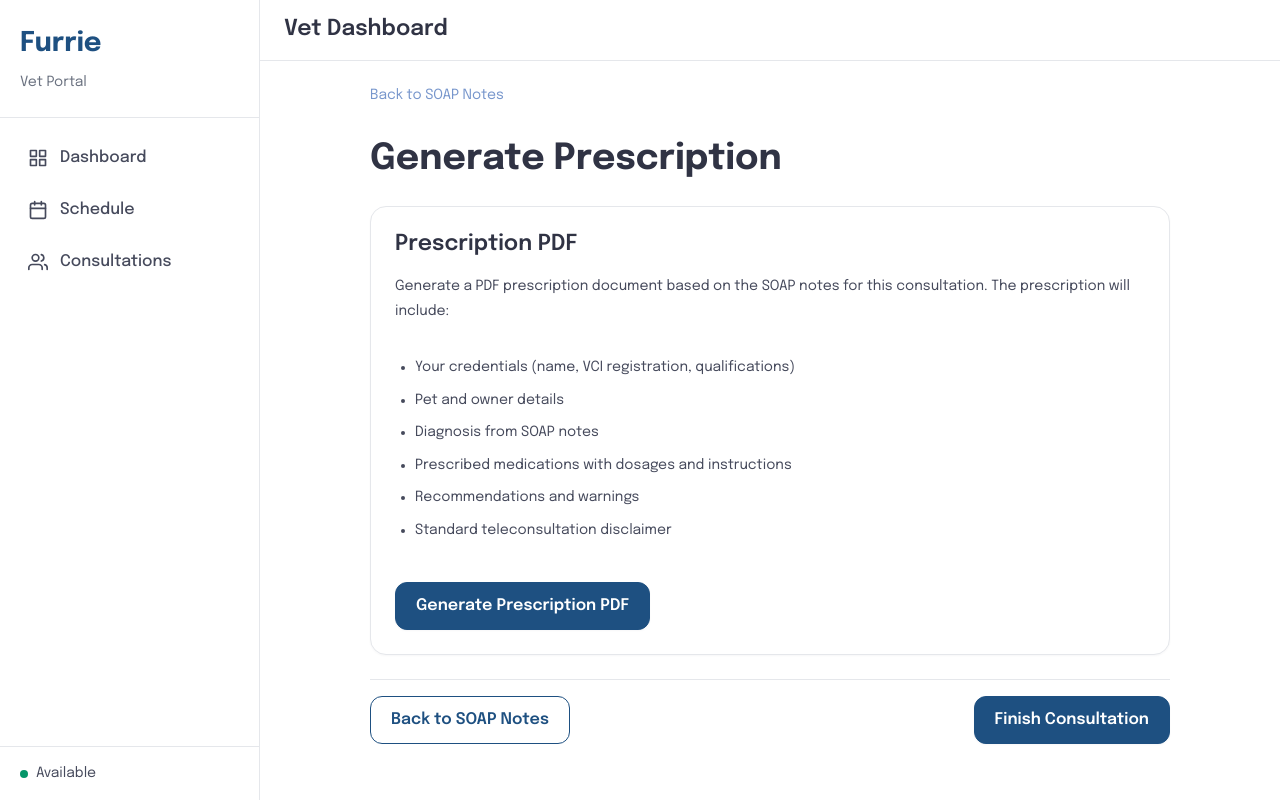
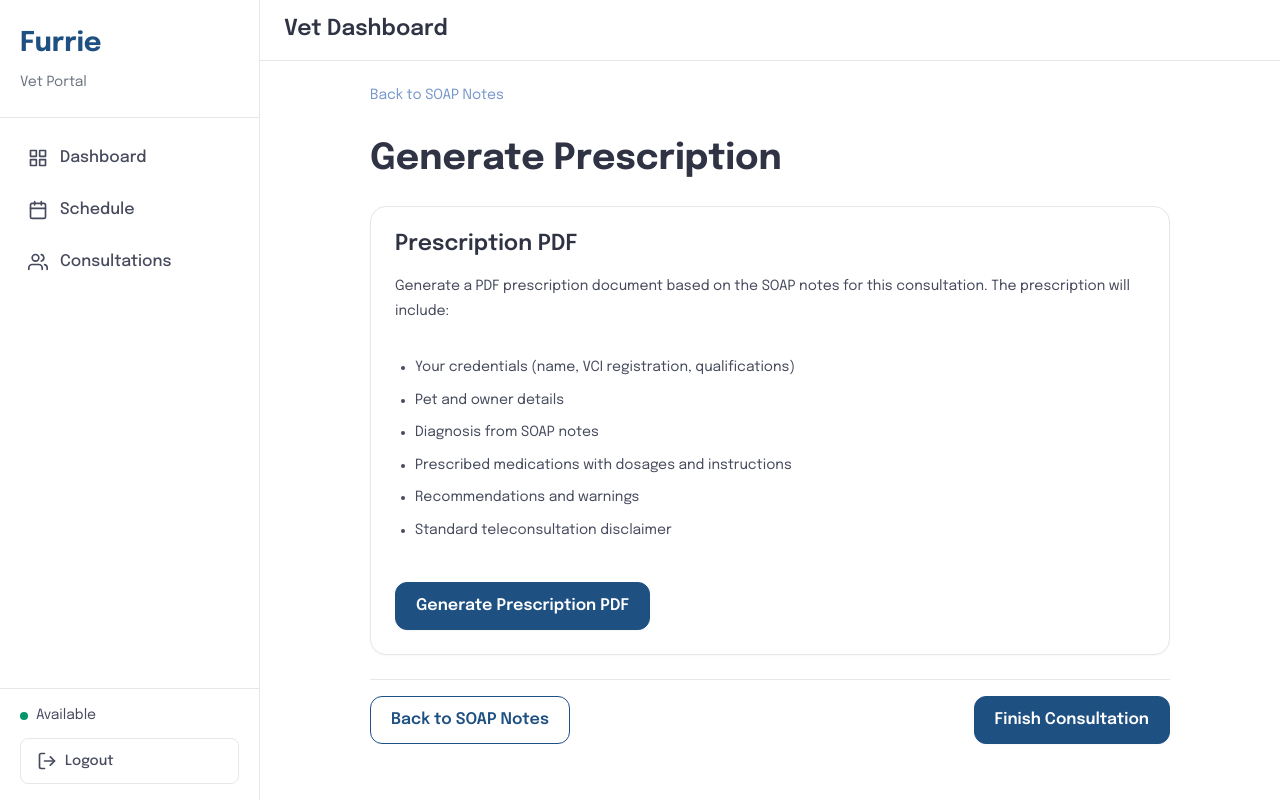
Before and after one commit to gerrardelliot83-create/furrie, a Next.js app: page /vet-portal/consultations/1/prescription in a window 1280 px wide. Built offline with nearby package versions, Linux system fonts and the light colour scheme; no server answers.

Commit message:
Adding logout functionality to vet portal. Finalizing vet login issues

```diff
--- a/src/components/layouts/VetLayout/VetLayout.module.css
+++ b/src/components/layouts/VetLayout/VetLayout.module.css
@@ -97,6 +97,34 @@
   background-color: var(--color-success);
 }
 
+.logoutButton {
+  display: flex;
+  align-items: center;
+  gap: var(--space-2);
+  width: 100%;
+  padding: var(--space-3) var(--space-4);
+  margin-top: var(--space-3);
+  background: none;
+  border: 1px solid var(--color-border);
+  border-radius: var(--radius-md);
+  color: var(--color-text-secondary);
+  font-size: var(--font-size-sm);
+  font-weight: var(--font-weight-medium);
+  cursor: pointer;
+  transition: all var(--transition-fast);
+}
+
+.logoutButton:hover {
+  background-color: var(--color-bg-tertiary);
+  color: var(--color-text-primary);
+  border-color: var(--color-border-dark);
+}
+
+.logoutButton:disabled {
+  opacity: 0.6;
+  cursor: not-allowed;
+}
+
 /* Main Content */
 .main {
   flex: 1;
--- a/src/components/layouts/VetLayout/VetLayout.tsx
+++ b/src/components/layouts/VetLayout/VetLayout.tsx
@@ -1,9 +1,10 @@
 'use client';
 
-import { type ReactNode } from 'react';
+import { type ReactNode, useState } from 'react';
 import Link from 'next/link';
-import { usePathname } from 'next/navigation';
+import { usePathname, useRouter } from 'next/navigation';
 import { cn } from '@/lib/utils';
+import { createClient } from '@/lib/supabase/client';
 import styles from './VetLayout.module.css';
 
 interface VetLayoutProps {
@@ -18,6 +19,15 @@
 
 export function VetLayout({ children }: VetLayoutProps) {
   const pathname = usePathname();
+  const router = useRouter();
+  const [isLoggingOut, setIsLoggingOut] = useState(false);
+
+  const handleLogout = async () => {
+    setIsLoggingOut(true);
+    const supabase = createClient();
+    await supabase.auth.signOut();
+    router.push('/login');
+  };
 
   return (
     <div className={styles.layout}>
@@ -50,6 +60,14 @@
             <span className={styles.statusDot} />
             <span>Available</span>
           </div>
+          <button
+            onClick={handleLogout}
+            disabled={isLoggingOut}
+            className={styles.logoutButton}
+          >
+            <LogoutIcon />
+            <span>{isLoggingOut ? 'Logging out...' : 'Logout'}</span>
+          </button>
         </div>
       </aside>
 
@@ -96,3 +114,13 @@
     </svg>
   );
 }
+
+function LogoutIcon() {
+  return (
+    <svg width="20" height="20" viewBox="0 0 24 24" fill="none" stroke="currentColor" strokeWidth="2" strokeLinecap="round" strokeLinejoin="round">
+      <path d="M9 21H5a2 2 0 0 1-2-2V5a2 2 0 0 1 2-2h4" />
+      <polyline points="16 17 21 12 16 7" />
+      <line x1="21" y1="12" x2="9" y2="12" />
+    </svg>
+  );
+}
```
